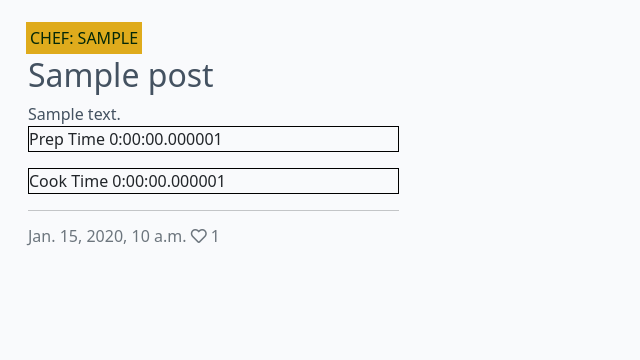
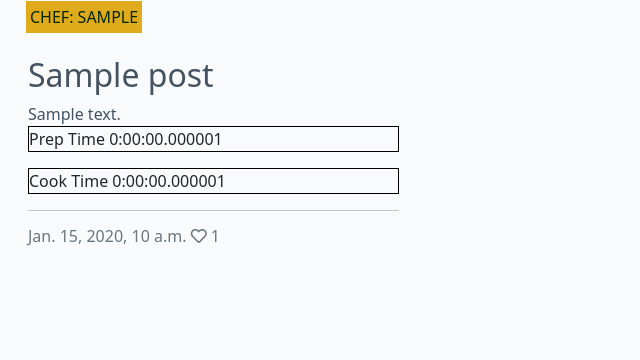
Before and after one commit to deagustinchristian/recipes, a Django app: page / in a window 1280 px wide. Shown: the part 60-420 px from the top of the page, without its empty margins (0-640 px from the left). Run offline with Django 3.2, Linux system fonts and the light colour scheme; tables that the repository leaves empty hold one stand-in row (values such as "Sample post").

Commit message:
Add more CSS style

```diff
--- a/static/css/style.css
+++ b/static/css/style.css
@@ -32,7 +32,7 @@ body {
 
 .image-flash {
     position: absolute;
-    bottom: 5%;
+    bottom: 95%;
     min-width: 30%;
     left: -2px;
     background-color: #dfab1c;
```
